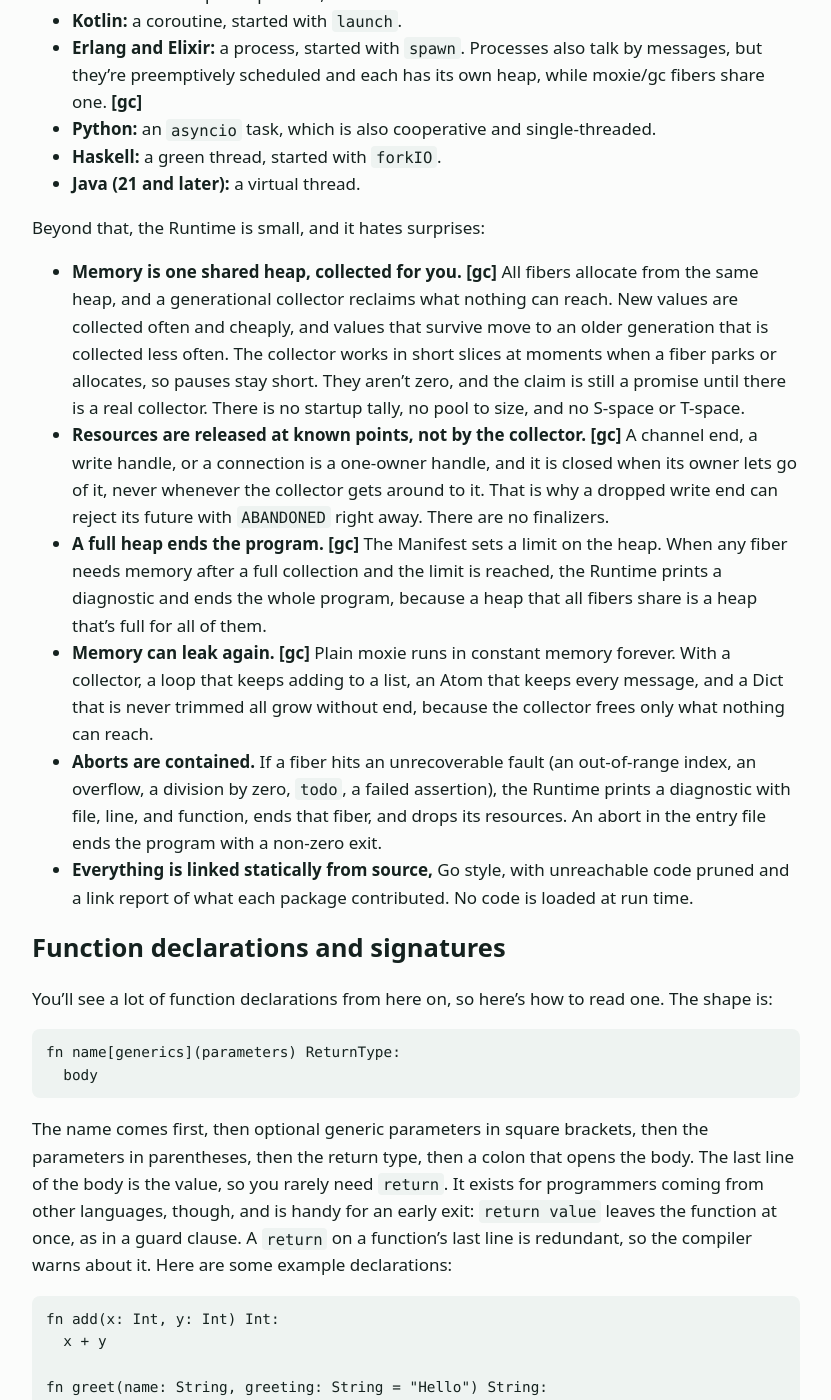
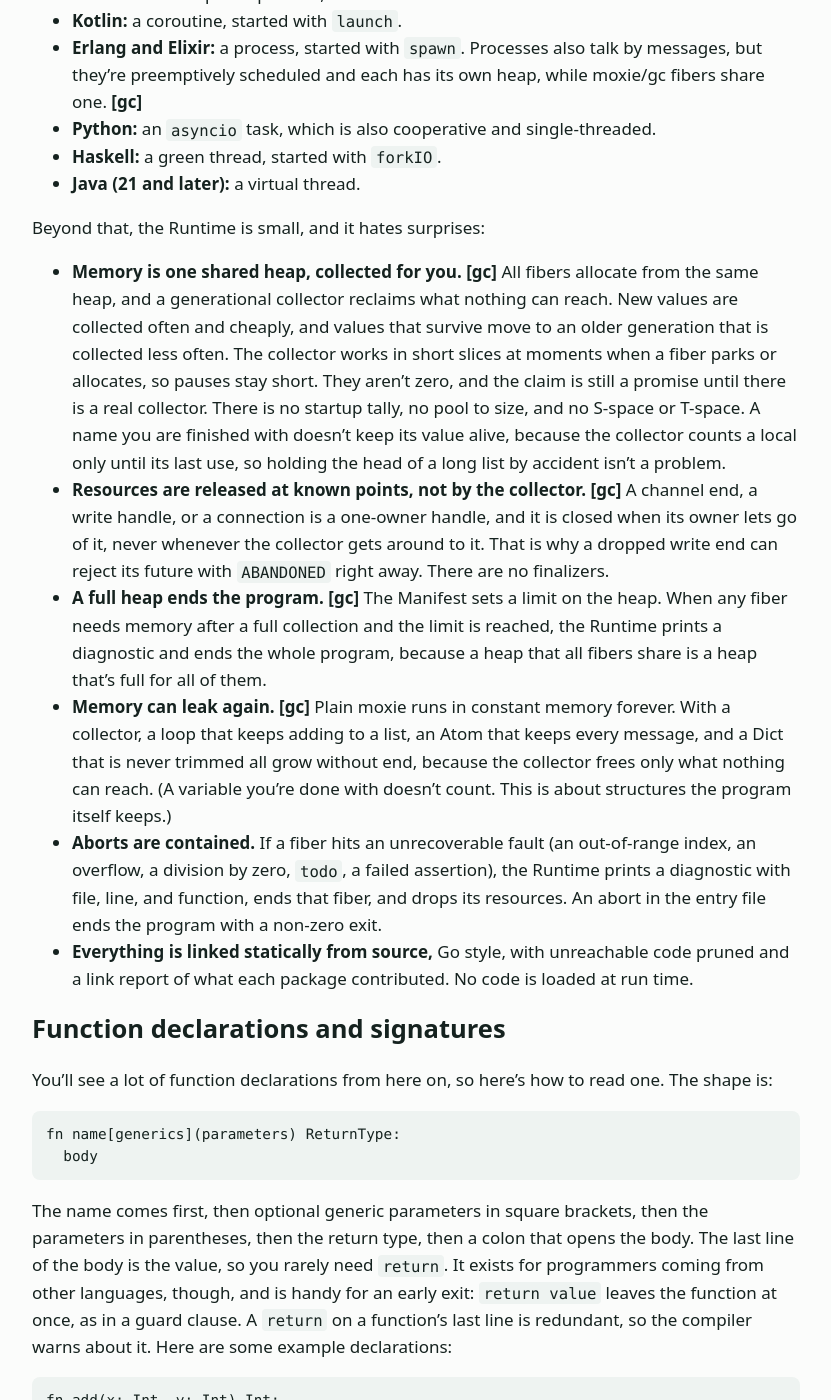
Before and after one commit to slconverse1/moxie, a Jekyll site: the page built from docs/gc/index.md, in a window 1280 px wide and 1400 px high, scrolled down 4912 px. Shown: the whole window, without its empty margins (224-1055 px from the left). Built offline with Jekyll 4.4.1, drawn with Linux system fonts in a browser that asks for light colours.

Commit message:
gc: add liveness rule (dead names hold nothing)
Co-Authored-By: Claude Sonnet 5.5 <noreply@anthropic.com>
Claude-Session: https://claude.ai/code/session_01XCzUchPRZuBnrDtgjNTTye

```diff
--- a/docs/gc/index.md
+++ b/docs/gc/index.md
@@ -2,7 +2,6 @@
 layout: default
 title: "moxie/gc"
 ---
-
 # Hello, mixers! (the moxie/gc edition)
 
 > **This is the Site Intro for moxie/gc,** which is moxie with a garbage collector. It is a copy of the plain moxie page, and every passage that differs is marked **[gc]**. Unmarked text is the same in both languages. See also the [moxie/gc Spec](spec.html), the [constraints draft](constraints.html), and the [plain moxie page](../).
@@ -118,10 +117,10 @@ The Moxie Runtime is the small piece of machinery that starts your program, sche
 
 Beyond that, the Runtime is small, and it hates surprises:
 
-- **Memory is one shared heap, collected for you.** **[gc]** All fibers allocate from the same heap, and a generational collector reclaims what nothing can reach. New values are collected often and cheaply, and values that survive move to an older generation that is collected less often. The collector works in short slices at moments when a fiber parks or allocates, so pauses stay short. They aren't zero, and the claim is still a promise until there is a real collector. There is no startup tally, no pool to size, and no S-space or T-space.
+- **Memory is one shared heap, collected for you.** **[gc]** All fibers allocate from the same heap, and a generational collector reclaims what nothing can reach. New values are collected often and cheaply, and values that survive move to an older generation that is collected less often. The collector works in short slices at moments when a fiber parks or allocates, so pauses stay short. They aren't zero, and the claim is still a promise until there is a real collector. There is no startup tally, no pool to size, and no S-space or T-space. A name you are finished with doesn't keep its value alive, because the collector counts a local only until its last use, so holding the head of a long list by accident isn't a problem.
 - **Resources are released at known points, not by the collector.** **[gc]** A channel end, a write handle, or a connection is a one-owner handle, and it is closed when its owner lets go of it, never whenever the collector gets around to it. That is why a dropped write end can reject its future with `ABANDONED` right away. There are no finalizers.
 - **A full heap ends the program.** **[gc]** The Manifest sets a limit on the heap. When any fiber needs memory after a full collection and the limit is reached, the Runtime prints a diagnostic and ends the whole program, because a heap that all fibers share is a heap that's full for all of them.
-- **Memory can leak again.** **[gc]** Plain moxie runs in constant memory forever. With a collector, a loop that keeps adding to a list, an Atom that keeps every message, and a Dict that is never trimmed all grow without end, because the collector frees only what nothing can reach.
+- **Memory can leak again.** **[gc]** Plain moxie runs in constant memory forever. With a collector, a loop that keeps adding to a list, an Atom that keeps every message, and a Dict that is never trimmed all grow without end, because the collector frees only what nothing can reach. (A variable you're done with doesn't count. This is about structures the program itself keeps.)
 - **Aborts are contained.** If a fiber hits an unrecoverable fault (an out-of-range index, an overflow, a division by zero, `todo`, a failed assertion), the Runtime prints a diagnostic with file, line, and function, ends that fiber, and drops its resources. An abort in the entry file ends the program with a non-zero exit.
 - **Everything is linked statically from source,** Go style, with unreachable code pruned and a link report of what each package contributed. No code is loaded at run time.
 
```
Also changed, not shown: docs/gc/spec.md (+3 -2 lines).
